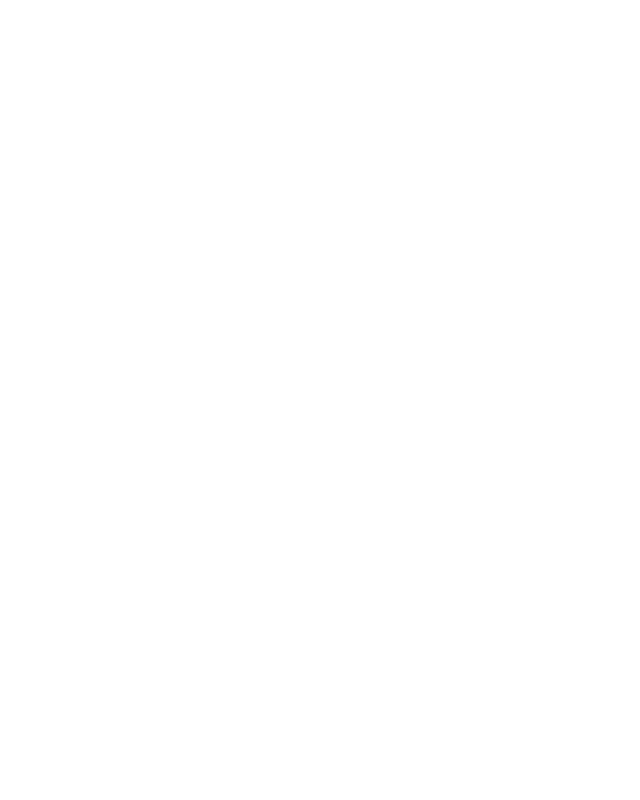
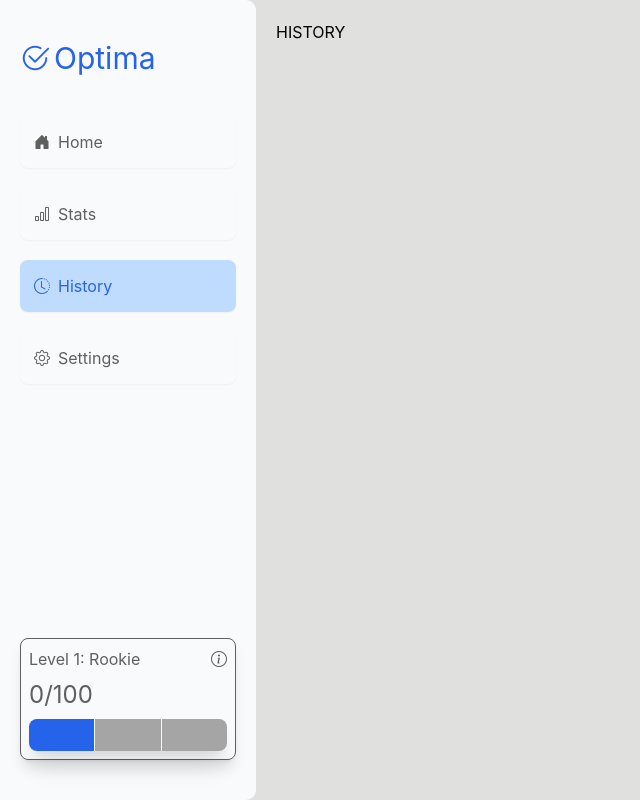
Before and after one commit to theinternetfae/Construction-site, a React (Vite) app: page /test/history in a window 1280 px wide. Before the commit this address had no page. Shown: the whole page, without its empty margins (0-640 px from the left). Built offline with nearby package versions, Linux system fonts and the light colour scheme.

Commit message:
Routing history + fixing console issues

```diff
--- a/src/App.jsx
+++ b/src/App.jsx
@@ -5,6 +5,7 @@
 import { Route, Routes, Navigate } from "react-router-dom";
 import Home from './pages/Home.jsx';
 import Stats from './pages/Stats.jsx';
+import History from './pages/History.jsx';
 import { TaskContext, UserContext } from './js files/contexts.js';
 import { getTaskList } from './js files/Storage.js';
 
@@ -41,6 +42,7 @@
 
             <Route path="home" element={<Home/>}></Route>
             <Route path="stats" element={<Stats/>}></Route>
+            <Route path='history' element={<History/>}></Route>
 
           </Route>
 
--- a/src/SideMenu.jsx
+++ b/src/SideMenu.jsx
@@ -35,10 +35,10 @@
                         <p className={`${location.pathname === '/test/stats' ? 'block' : ""}`}>Stats</p>
                     </Link>
 
-                    <div className="navigation">
+                    <Link to={"history"} className={`navigation ${location.pathname === '/test/history' ? 'bg-[#BFDBFE] text-[var(--accent)] flex' : ""}`}>
                         <i className="bi bi-clock-history"></i>
                         <p className={`${location.pathname === '/test/history' ? 'block' : ""}`}>History</p>
-                    </div>
+                    </Link>
 
                     <div className="navigation">
                         <i className="bi bi-gear"></i>
@@ -80,10 +80,10 @@
                         <p>Stats</p>
                     </Link>
 
-                    <div className={`navigation ${location.pathname === '/test/history' ? 'bg-[#BFDBFE] text-[var(--accent)]' : ""}`}>
+                    <Link to={"history"} className={`navigation ${location.pathname === '/test/history' ? 'bg-[#BFDBFE] text-[var(--accent)]' : ""}`}>
                         <i className="bi bi-clock-history"></i>
                         <p>History</p>
-                    </div>
+                    </Link>
 
                     <div className={`navigation ${location.pathname === '/test/settings' ? 'bg-[#BFDBFE] text-[var(--accent)]' : ""}`}>
                         <i className="bi bi-gear"></i>
--- a/src/pages/History.jsx
+++ b/src/pages/History.jsx
@@ -1,6 +1,7 @@
 function History() {
     return (
         <>
+            HISTORY
         </>
     );
 }
--- a/src/pages/Stats.jsx
+++ b/src/pages/Stats.jsx
@@ -92,7 +92,7 @@
                 <i className="bi bi-lightbulb-fill"
                 onClick={() => setAboutPage(true)}></i>
 
-                <select name="" id="" value={chosenTaskId}
+                <select id="unique-tasks" value={chosenTaskId}
                     onChange={(e) => setchosenTaskId(e.target.value)}>
 
                     <option value="">📈 Overall</option>
```
